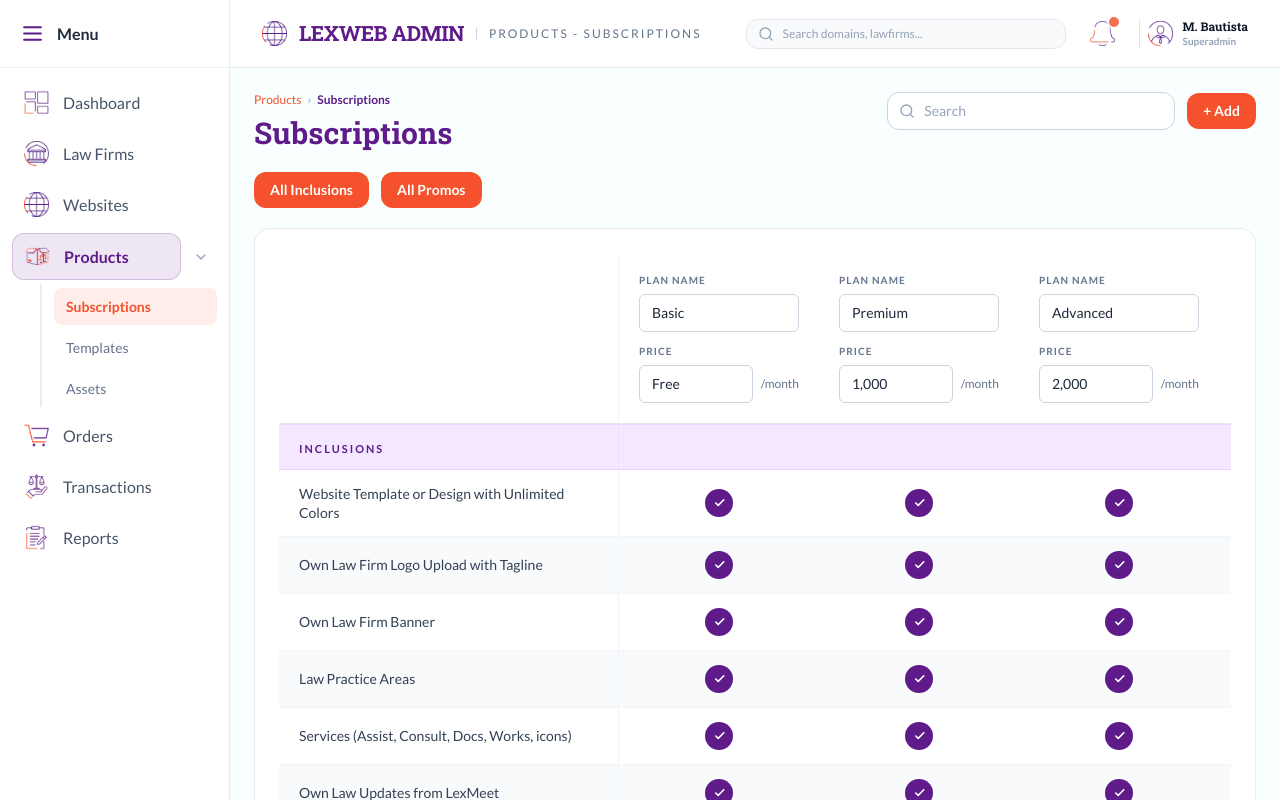
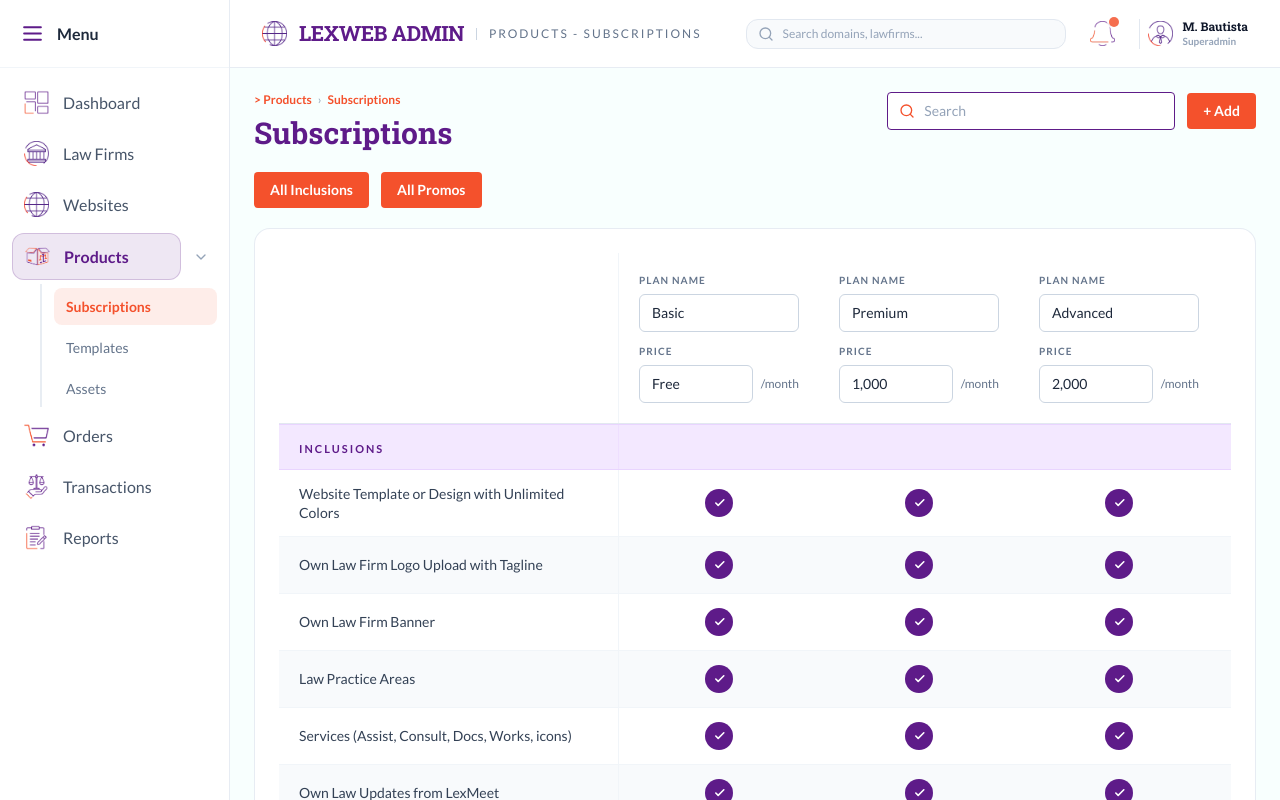
Before and after one commit to gjvlio/lexweb_admin, a React (Vite) app: page /products/subscriptions in a window 1280 px wide. Shown: the top 800 px of the page. Built offline with nearby package versions, Linux system fonts and the light colour scheme.

Commit message:
fix: used corner rounding size in figma

```diff
--- a/src/pages/Products/Subscriptions.jsx
+++ b/src/pages/Products/Subscriptions.jsx
@@ -1103,11 +1103,11 @@ export default function Subscriptions() {
       <div className="flex flex-wrap items-start justify-between gap-4">
         <div className="space-y-1.5">
           <nav aria-label="Breadcrumb" className="flex items-center gap-1.5 text-xs font-sans">
-            <Link to="/products" className="text-brand-orange hover:underline font-medium">
-              Products
+            <Link to="/products" className="text-brand-orange hover:underline font-semibold">
+              &gt; Products
             </Link>
             <span className="text-slate-400">&rsaquo;</span>
-            <span className="text-brand-purple font-semibold">Subscriptions</span>
+            <span className="text-brand-orange font-semibold">Subscriptions</span>
           </nav>
 
           <h1 className="text-3xl font-heading font-bold text-brand-purple leading-tight">
@@ -1117,7 +1117,7 @@ export default function Subscriptions() {
 
         <div className="flex items-center gap-3 flex-wrap">
           <div className="relative">
-            <Search className="w-4 h-4 absolute left-3 top-1/2 -translate-y-1/2 text-slate-400 pointer-events-none" />
+            <Search className="w-4 h-4 absolute left-3 top-1/2 -translate-y-1/2 text-[#F4512C] pointer-events-none" />
             <input
               id="subscriptions-search"
               type="text"
@@ -1125,14 +1125,14 @@ export default function Subscriptions() {
               value={searchQuery}
               onChange={(e) => setSearchQuery(e.target.value)}
               aria-label="Search subscription plans"
-              className="w-56 md:w-72 border border-slate-300 rounded-xl pl-9 pr-4 py-2 text-sm font-sans text-slate-800 placeholder-slate-400 bg-white focus:outline-none focus:border-brand-purple focus:ring-1 focus:ring-brand-purple transition-all"
+              className="w-56 md:w-72 border border-[#5E1B88] rounded pl-9 pr-4 py-2 text-sm font-sans text-slate-800 placeholder-slate-400 bg-white focus:outline-none focus:border-brand-purple focus:ring-1 focus:ring-brand-purple transition-all"
             />
           </div>
 
           <Button
             variant="orange"
             size="md"
-            className="rounded-xl font-semibold whitespace-nowrap"
+            className="!rounded font-semibold whitespace-nowrap"
             onClick={() => setIsAddModalOpen(true)}
             id="add-plan-btn"
           >
@@ -1145,7 +1145,7 @@ export default function Subscriptions() {
         <Button
           variant="orange"
           size="md"
-          className="rounded-xl font-semibold"
+          className="!rounded font-semibold"
           onClick={() => setIsInclusionsModalOpen(true)}
           id="all-inclusions-btn"
         >
@@ -1154,7 +1154,7 @@ export default function Subscriptions() {
         <Button
           variant="orange"
           size="md"
-          className="rounded-xl font-semibold"
+          className="!rounded font-semibold"
           onClick={() => setIsPromosModalOpen(true)}
           id="all-plan-btn"
         >
@@ -1219,7 +1219,7 @@ export default function Subscriptions() {
                     <Button
                       variant="orange"
                       size="md"
-                      className="w-full justify-center rounded-lg text-sm font-semibold"
+                      className="w-full justify-center !rounded text-sm font-semibold"
                       onClick={() => handleEditPlan(plan.id)}
                       aria-label={`Edit plan ${plan.name}`}
                     >
```
